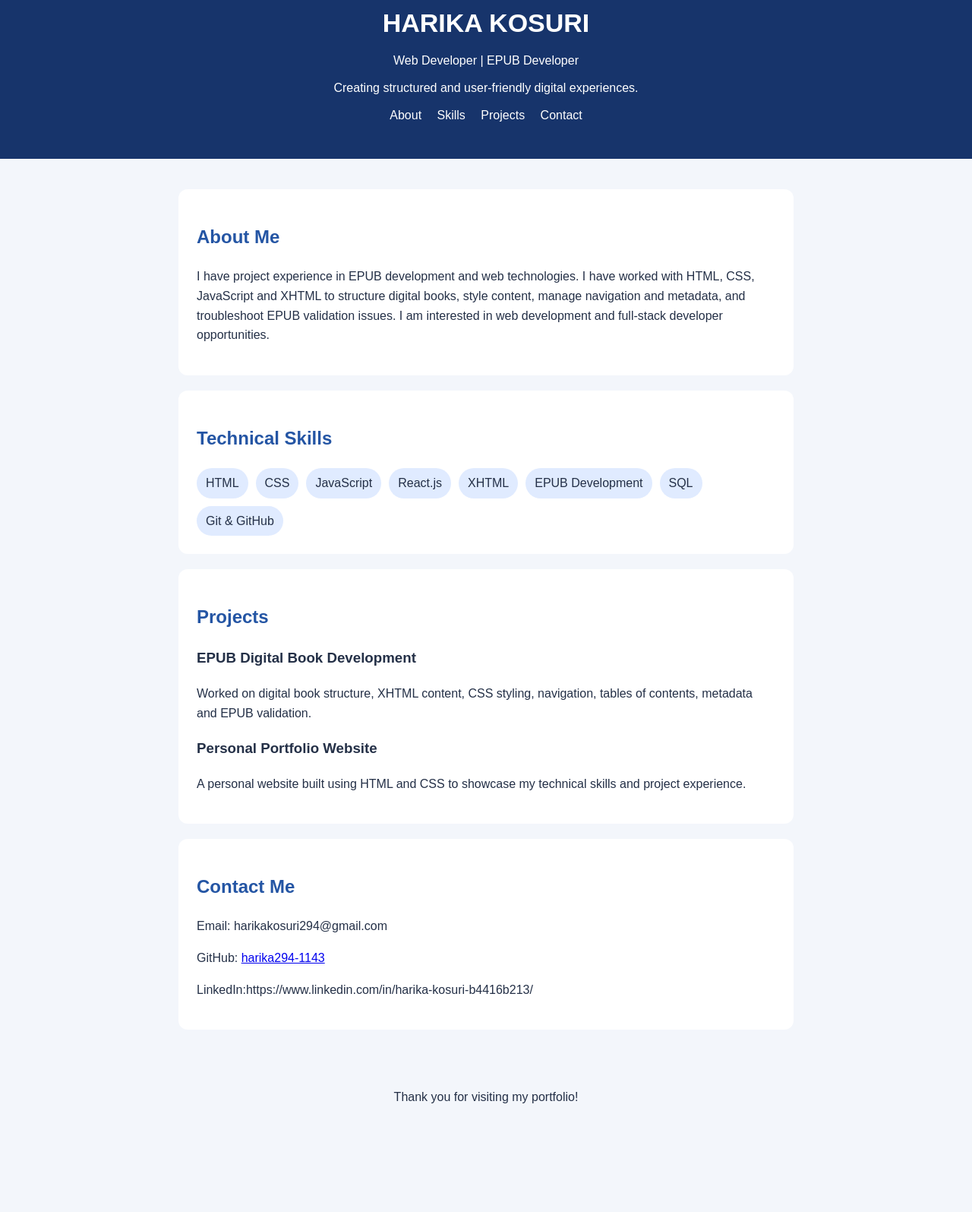
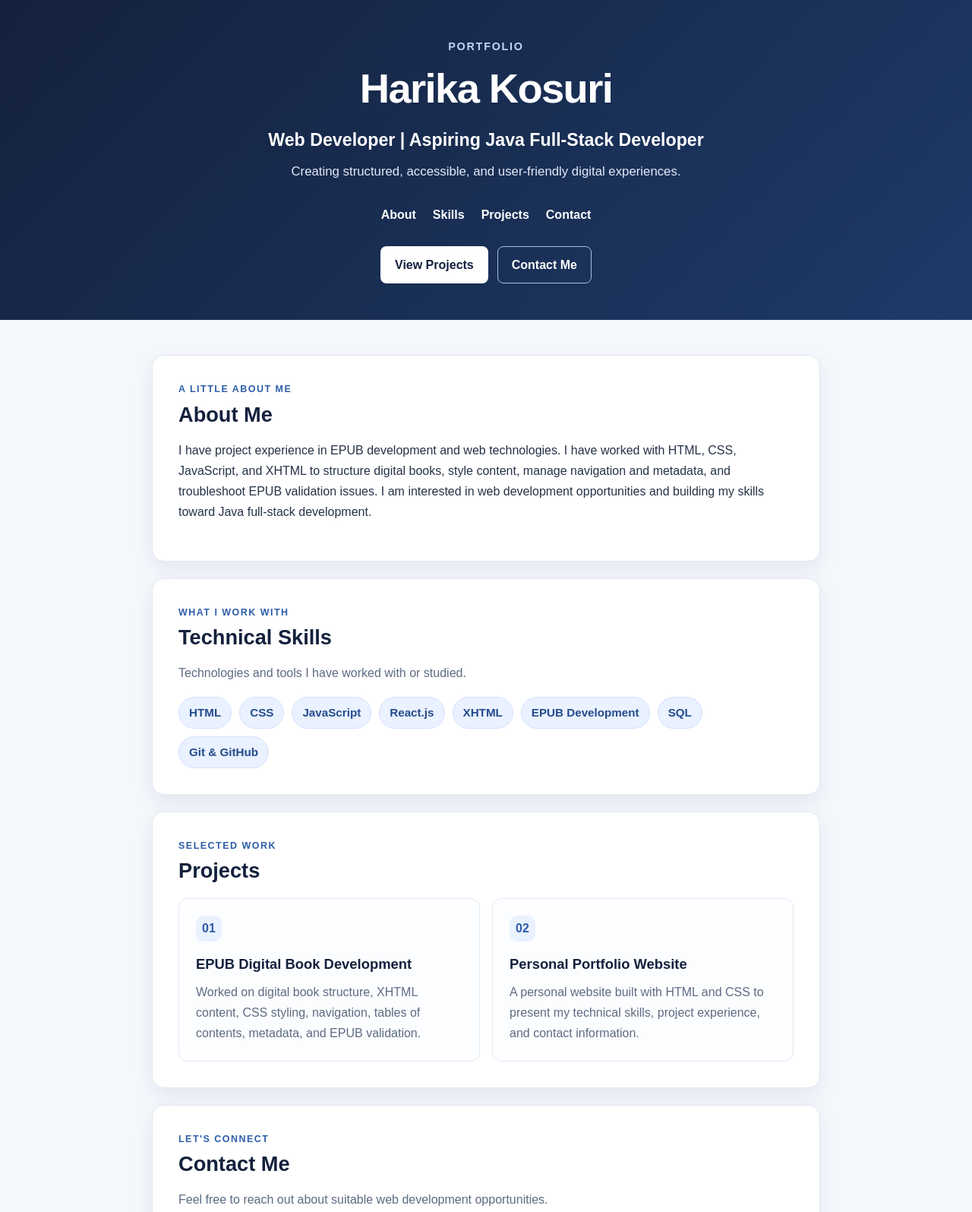
Before and after one commit to harika294-1143/my-portfolio, a plain HTML site: page index.html in a window 1280 px wide. Shown: the part 42-1637 px from the top of the page at 76% size. Before the commit the page ends 1535 px from the top, so only its background shows below. Drawn offline with Linux system fonts and the light colour scheme.

Commit message:
index.html

```diff
--- a/index.html
+++ b/index.html
@@ -1,78 +1,232 @@
+from pathlib import Path
 
-<!DOCTYPE html>
+html = r'''<!DOCTYPE html>
 <html lang="en">
 <head>
   <meta charset="UTF-8">
   <meta name="viewport" content="width=device-width, initial-scale=1.0">
-  <title>My Portfolio | Web Developer</title>
+  <meta name="description" content="Portfolio of Harika Kosuri, web developer and EPUB developer with experience in HTML, CSS, JavaScript, XHTML, SQL, and EPUB development.">
+  <title>Harika Kosuri | Web Developer & Full-Stack Developer</title>
   <style>
+    :root {
+      --navy: #14213d;
+      --navy-light: #1e3a68;
+      --blue: #2d5da8;
+      --blue-soft: #eaf1ff;
+      --text: #263247;
+      --muted: #5d6b82;
+      --page: #f4f7fc;
+      --white: #ffffff;
+      --border: #e2e8f2;
+      --shadow: 0 10px 28px rgba(20, 33, 61, 0.07);
+    }
+
     * { box-sizing: border-box; }
+    html { scroll-behavior: smooth; }
     body {
       margin: 0;
-      font-family: Arial, sans-serif;
-      background: #f3f6fb;
-      color: #243047;
-      line-height: 1.6;
+      font-family: Arial, Helvetica, sans-serif;
+      background: var(--page);
+      color: var(--text);
+      line-height: 1.7;
     }
-    header {
-      background: #17346b;
-      color: white;
+    a { color: var(--blue); overflow-wrap: anywhere; }
+    a:focus-visible, .button:focus-visible {
+      outline: 3px solid #f2b84b;
+      outline-offset: 3px;
+    }
+    .hero {
+      background: linear-gradient(135deg, var(--navy), var(--navy-light));
+      color: var(--white);
       text-align: center;
-      padding: 45px 20px;
+      padding: 64px 20px 48px;
     }
-    header h1 { margin: 0; font-size: 34px; }
-    header p { margin: 10px 0; }
+    .hero-inner { max-width: 900px; margin: 0 auto; }
+    .eyebrow {
+      margin: 0 0 10px;
+      color: #bfd4ff;
+      font-size: 0.9rem;
+      font-weight: 700;
+      letter-spacing: 0.12em;
+      text-transform: uppercase;
+    }
+    h1 {
+      margin: 0;
+      font-size: clamp(2.1rem, 6vw, 3.4rem);
+      line-height: 1.2;
+      letter-spacing: -0.03em;
+    }
+    .role {
+      margin: 16px 0 8px;
+      font-size: clamp(1.1rem, 3vw, 1.45rem);
+      font-weight: 700;
+    }
+    .tagline {
+      max-width: 650px;
+      margin: 0 auto;
+      color: #e3eaf8;
+      font-size: 1.05rem;
+    }
+    nav {
+      display: flex;
+      flex-wrap: wrap;
+      justify-content: center;
+      gap: 10px 22px;
+      margin-top: 28px;
+    }
     nav a {
-      color: white;
-      margin: 0 8px;
+      color: var(--white);
+      font-weight: 700;
       text-decoration: none;
     }
-    main { max-width: 850px; margin: auto; padding: 20px; }
+    nav a:hover { text-decoration: underline; }
+    .hero-actions {
+      display: flex;
+      flex-wrap: wrap;
+      justify-content: center;
+      gap: 12px;
+      margin-top: 28px;
+    }
+    .button {
+      display: inline-block;
+      padding: 10px 18px;
+      border: 1px solid transparent;
+      border-radius: 8px;
+      background: var(--white);
+      color: var(--navy);
+      font-weight: 700;
+      text-decoration: none;
+    }
+    .button:hover { background: #edf3ff; }
+    .button-outline {
+      border-color: #a9bee7;
+      background: transparent;
+      color: var(--white);
+    }
+    .button-outline:hover { background: rgba(255, 255, 255, 0.1); }
+    main { width: min(920px, 100%); margin: 0 auto; padding: 24px 20px; }
     section {
-      background: white;
-      margin: 20px 0;
-      padding: 24px;
+      margin: 22px 0;
+      padding: clamp(22px, 4vw, 34px);
+      border: 1px solid var(--border);
+      border-radius: 16px;
+      background: var(--white);
+      box-shadow: var(--shadow);
+      scroll-margin-top: 20px;
+    }
+    .section-kicker {
+      margin: 0 0 4px;
+      color: var(--blue);
+      font-size: 0.78rem;
+      font-weight: 700;
+      letter-spacing: 0.12em;
+      text-transform: uppercase;
+    }
+    h2 { margin: 0 0 16px; color: var(--navy); font-size: 1.7rem; line-height: 1.3; }
+    h3 { margin: 0 0 8px; color: var(--navy); font-size: 1.15rem; }
+    p { margin-top: 0; }
+    .muted { color: var(--muted); }
+    .skills {
+      display: flex;
+      flex-wrap: wrap;
+      gap: 10px;
+      margin-top: 18px;
+    }
+    .skills span {
+      display: inline-block;
+      padding: 7px 13px;
+      border: 1px solid #d5e2ff;
+      border-radius: 999px;
+      background: var(--blue-soft);
+      color: #234c8e;
+      font-size: 0.95rem;
+      font-weight: 700;
+    }
+    .project-grid {
+      display: grid;
+      grid-template-columns: repeat(auto-fit, minmax(min(100%, 260px), 1fr));
+      gap: 16px;
+      margin-top: 18px;
+    }
+    .project-card {
+      padding: 22px;
+      border: 1px solid var(--border);
       border-radius: 12px;
+      background: #fcfdff;
     }
-    h2 { color: #2455a4; }
-    .skills { display: flex; flex-wrap: wrap; gap: 10px; }
-    .skills span {
-      background: #e0ebff;
-      padding: 7px 12px;
-      border-radius: 20px;
+    .project-number {
+      display: inline-flex;
+      align-items: center;
+      justify-content: center;
+      width: 34px;
+      height: 34px;
+      margin-bottom: 14px;
+      border-radius: 10px;
+      background: var(--blue-soft);
+      color: var(--blue);
+      font-weight: 700;
     }
-    a { overflow-wrap: anywhere; }
-    footer { text-align: center; padding: 20px; }
+    .project-card p { margin-bottom: 0; color: var(--muted); }
+    .contact-list { display: grid; gap: 12px; margin: 18px 0 0; }
+    .contact-item {
+      padding: 13px 15px;
+      border: 1px solid var(--border);
+      border-radius: 9px;
+      background: #fcfdff;
+    }
+    .contact-label { display: block; color: var(--muted); font-size: 0.85rem; font-weight: 700; }
+    .contact-item a { font-weight: 700; text-decoration: none; }
+    .contact-item a:hover { text-decoration: underline; }
+    footer { padding: 22px 20px 32px; color: var(--muted); text-align: center; }
+    footer p { margin: 0; }
+    @media (max-width: 520px) {
+      .hero { padding-top: 46px; }
+      nav { gap: 8px 15px; }
+      main { padding: 12px; }
+      section { margin: 14px 0; }
+    }
   </style>
 </head>
 <body>
-  <header>
-    <h1>HARIKA KOSURI</h1>
-    <p>Web Developer | EPUB Developer</p>
-    <p>Creating structured and user-friendly digital experiences.</p>
-    <nav>
+  <header class="hero">
+    <div class="hero-inner">
+      <p class="eyebrow">Portfolio</p>
+      <h1>Harika Kosuri</h1>
+      <p class="role">Web Developer | Aspiring Java Full-Stack Developer</p>
+      <p class="tagline">Creating structured, accessible, and user-friendly digital experiences.</p>
+
+      <nav aria-label="Main navigation">
         <a href="#about">About</a>
         <a href="#skills">Skills</a>
         <a href="#projects">Projects</a>
         <a href="#contact">Contact</a>
       </nav>
+
+      <div class="hero-actions">
+        <a class="button" href="#projects">View Projects</a>
+        <a class="button button-outline" href="#contact">Contact Me</a>
+      </div>
+    </div>
   </header>
 
   <main>
     <section id="about">
+      <p class="section-kicker">A little about me</p>
       <h2>About Me</h2>
       <p>
         I have project experience in EPUB development and web technologies.
-        I have worked with HTML, CSS, JavaScript and XHTML to structure
-        digital books, style content, manage navigation and metadata,
-        and troubleshoot EPUB validation issues. I am interested in
-        web development and full-stack developer opportunities.
+        I have worked with HTML, CSS, JavaScript, and XHTML to structure
+        digital books, style content, manage navigation and metadata, and
+        troubleshoot EPUB validation issues. I am interested in web
+        development opportunities and building my skills toward Java
+        full-stack development.
       </p>
     </section>
 
     <section id="skills">
+      <p class="section-kicker">What I work with</p>
       <h2>Technical Skills</h2>
-
+      <p class="muted">Technologies and tools I have worked with or studied.</p>
       <div class="skills">
         <span>HTML</span>
         <span>CSS</span>
@@ -86,34 +240,56 @@
     </section>
 
     <section id="projects">
+      <p class="section-kicker">Selected work</p>
       <h2>Projects</h2>
+      <div class="project-grid">
+        <article class="project-card">
+          <span class="project-number" aria-hidden="true">01</span>
           <h3>EPUB Digital Book Development</h3>
           <p>
             Worked on digital book structure, XHTML content, CSS styling,
-        navigation, tables of contents, metadata and EPUB validation.
+            navigation, tables of contents, metadata, and EPUB validation.
           </p>
+        </article>
+        <article class="project-card">
+          <span class="project-number" aria-hidden="true">02</span>
           <h3>Personal Portfolio Website</h3>
           <p>
-        A personal website built using HTML and CSS to showcase
-        my technical skills and project experience.
+            A personal website built with HTML and CSS to present my
+            technical skills, project experience, and contact information.
           </p>
+        </article>
+      </div>
     </section>
 
     <section id="contact">
+      <p class="section-kicker">Let's connect</p>
       <h2>Contact Me</h2>
-      <p>Email: harikakosuri294@gmail.com</p>
-      <p>
-        GitHub:
-        <a href="https://github.com/harika294-1143">
-          harika294-1143
-        </a>
-      </p>
-      <p>LinkedIn:https://www.linkedin.com/in/harika-kosuri-b4416b213/</p>
+      <p class="muted">Feel free to reach out about suitable web development opportunities.</p>
+      <div class="contact-list">
+        <div class="contact-item">
+          <span class="contact-label">Email</span>
+          <a href="mailto:harikakosuri294@gmail.com">harikakosuri294@gmail.com</a>
+        </div>
+        <div class="contact-item">
+          <span class="contact-label">GitHub</span>
+          <a href="https://github.com/harika294-1143" target="_blank" rel="noopener noreferrer">github.com/harika294-1143</a>
+        </div>
+        <div class="contact-item">
+          <span class="contact-label">LinkedIn</span>
+          <a href="https://www.linkedin.com/in/harika-kosuri-b4416b213/" target="_blank" rel="noopener noreferrer">View my LinkedIn profile</a>
+        </div>
+      </div>
     </section>
   </main>
 
   <footer>
-    <p>Thank you for visiting my portfolio!</p>
+    <p>Thank you for visiting my portfolio.</p>
   </footer>
 </body>
 </html>
+'''
+
+path = Path("/mnt/data/index.html")
+path.write_text(html, encoding="utf-8")
+print(f"Created {path} ({len(html)} characters, {len(html.splitlines())} lines).")
```
Lines whose indentation alone changed are shown as unchanged.
